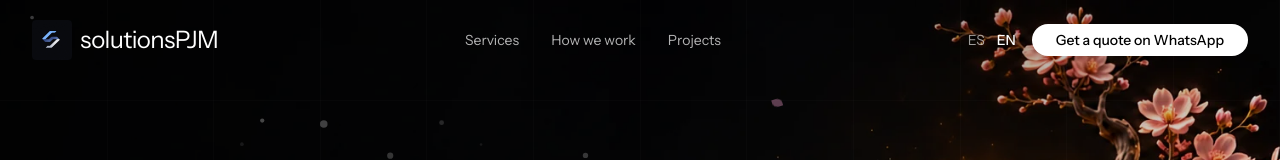
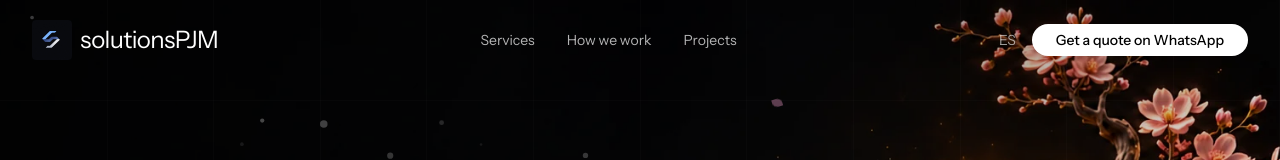
Before and after one commit to FreelancersProjects2026/Landing-Page, a Next.js app: page /en in a window 1280 px wide. Shown: the top 160 px of the page. Built offline with nearby package versions, Linux system fonts and the light colour scheme.

Commit message:
feat(navegacion): 014-T02 el header de escritorio solo enlaza al otro idioma
Co-Authored-By: Claude Opus 5.5 <noreply@anthropic.com>

```diff
--- a/src/components/landing/navigation.tsx
+++ b/src/components/landing/navigation.tsx
@@ -57,15 +57,15 @@ export function Navigation({
     return () => document.removeEventListener('keydown', handleKeyDown)
   }, [isMobileMenuOpen])
 
-  const languageLinks = (className: string) =>
-    locales.map((lang) => (
+  const languageLinks = (langs: readonly Locale[]) =>
+    langs.map((lang) => (
       <a
         key={lang}
         href={`/${lang}`}
         hrefLang={lang}
         lang={lang}
         aria-current={lang === locale ? 'page' : undefined}
-        className={`${className} ${lang === locale ? 'font-medium' : 'opacity-60 hover:opacity-100'}`}
+        className={`transition-opacity ${lang === locale ? 'font-medium' : 'opacity-60 hover:opacity-100'}`}
       >
         {lang.toUpperCase()}
       </a>
@@ -132,7 +132,7 @@ export function Navigation({
             <div
               className={`flex items-center gap-3 transition-all duration-500 ${isScrolled ? 'text-xs text-foreground' : 'text-sm text-white'}`}
             >
-              {languageLinks('transition-opacity')}
+              {languageLinks(locales.filter((lang) => lang !== locale))}
             </div>
             <Button
               asChild
@@ -202,7 +202,7 @@ export function Navigation({
             style={{ transitionDelay: isMobileMenuOpen ? '300ms' : '0ms' }}
           >
             <div className="flex items-center gap-4 text-base text-foreground">
-              {languageLinks('transition-opacity')}
+              {languageLinks(locales)}
             </div>
             <Button
               asChild
```
Also changed, not shown: 2 other files (tests, documents, lock files or other folders).
